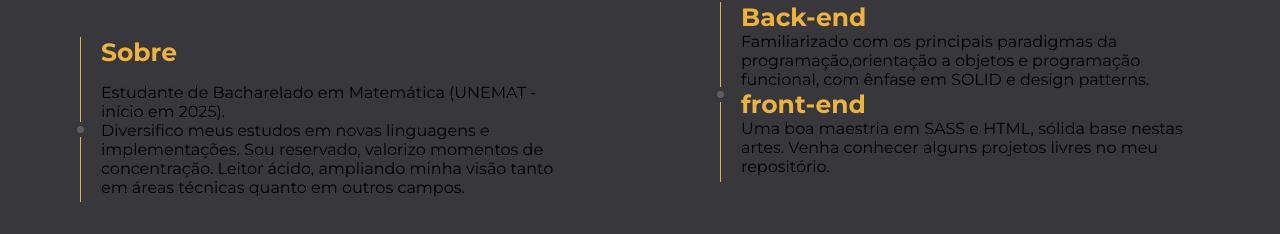
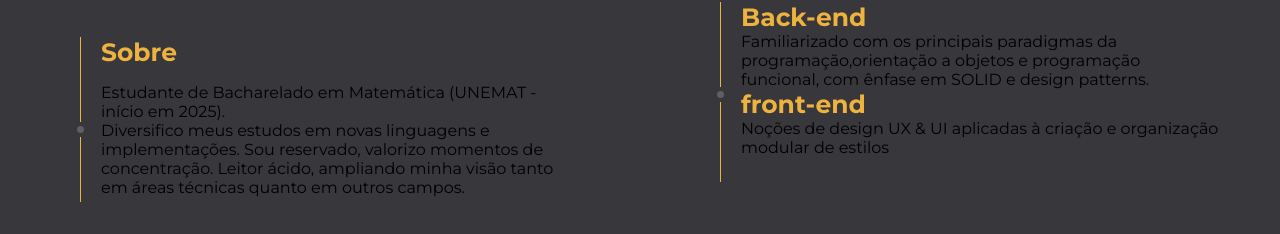
Before and after one commit to cardosource/cardosource.github.io, a plain HTML site: page index.html in a window 1280 px wide. Shown: the part 378-612 px from the top of the page. Drawn offline with Linux system fonts and the light colour scheme.

Commit message:
Update index.html

```diff
--- a/index.html
+++ b/index.html
@@ -49,7 +49,7 @@
                     Familiarizado com os principais paradigmas da programação,orientação a objetos e programação funcional, com ênfase em SOLID e design patterns.
                 </p>
                 <p id="pg">front-end</p>
-                <p> Uma boa maestria em SASS e HTML, sólida base nestas artes. Venha conhecer alguns projetos livres no meu repositório. </p>
+                <p>Noções de design UX & UI aplicadas à criação e organização modular de estilos</p>
             </div>
         </div>
     </div>
```
